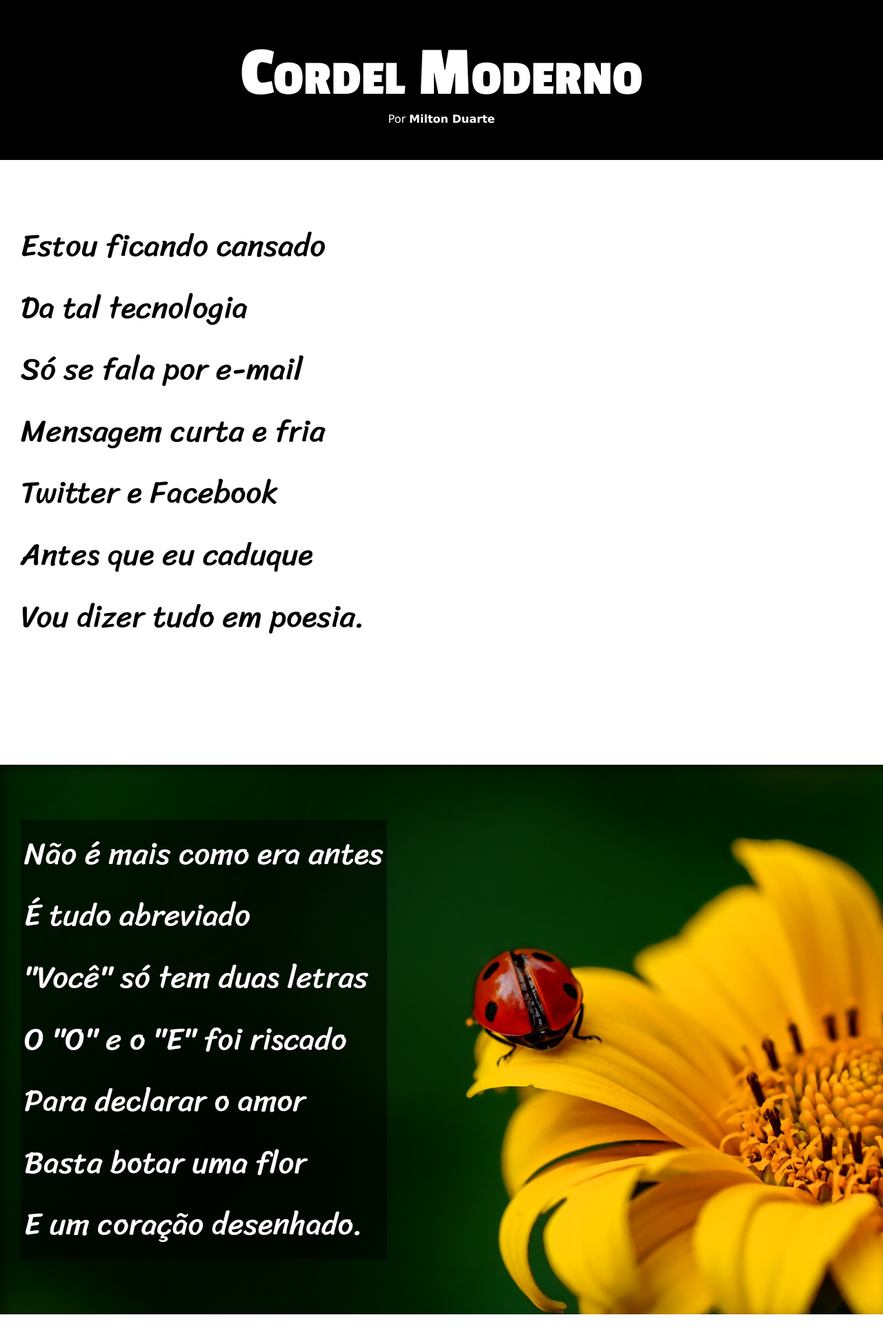
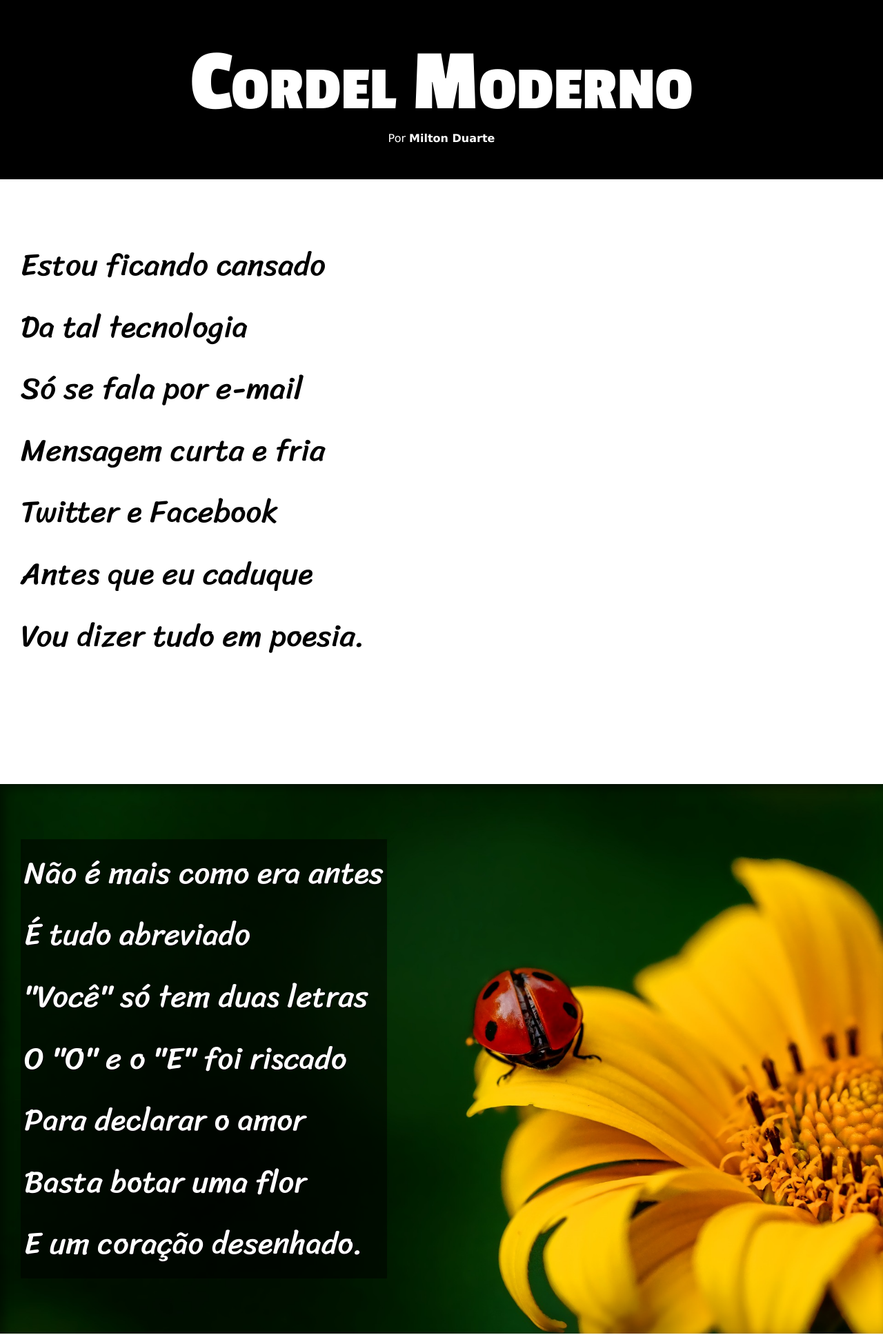
Before and after one commit to eduardosousaa/projeto-cordel, a plain HTML site: page index.html in a window 1280 px wide. Shown: the top 1936 px of the page at 69% size. Drawn offline with Linux system fonts and the light colour scheme.

Commit message:
mudança de estilo

```diff
--- a/estilo/style.css
+++ b/estilo/style.css
@@ -1,8 +1,8 @@
 @charset "UTF-8";
 
-@import url('https://fonts.googleapis.com/css2? family= Passion+One:wght@400;700;900 & display= troca');
+@import url('https://fonts.googleapis.com/css2?family=Passion+One:wght@400;700;900&display=swap');
 
-@import url('https://fonts.googleapis.com/css2? family= Sriracha & display=swap');
+@import url('https://fonts.googleapis.com/css2?family=Sriracha&display=swap');
 
 :root {
     --fonte1: Verdana, Geneva, Tahoma, sans-serif;
@@ -32,7 +32,7 @@ header > h1 {
     padding-top: 50px;
     font-variant: small-caps;
     font-family: var(--fonte2);
-    font-size: 8vw;
+    font-size: 10vw;
 }
 
 header > p {
@@ -52,8 +52,8 @@ header a:hover, footer a:hover {
 section {
     padding-top: 10vh;
     padding-bottom: 10vh;
+    line-height: 2em;
     padding-left: 30px;
-    line-height: 2em;
     font-family: var(--fonte3);
     font-size: 3.5vw;
 }
@@ -68,7 +68,7 @@ section.normal {
 }
 
 section.imagem {
-    background-color: rgb(65, 65, 65);
+    background-color: rgb(51, 51, 51);
     color: white;
     box-shadow: inset 6px 6px 13px 0px rgba(0, 0, 0, 0.473);
     background-size: cover;
@@ -76,19 +76,21 @@ section.imagem {
 }
 
 section.imagem > p {
-    background-color: rgba(0, 0, 0, 0.5);
     display: inline-block;
     padding: 5px;
+    background-color: rgba(0, 0, 0, 0.514);
     text-shadow: 1px 1px 0px black;
 }
 
 section#img01 {
     background-image: url('../imagens/background001.jpg');
     background-position: right center;
+
 }
 
 section#img02 {
     background-image: url('../imagens/background002.jpg');
+
 }
 
 footer {
```
